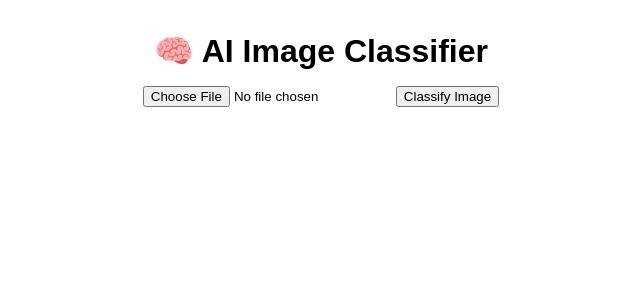
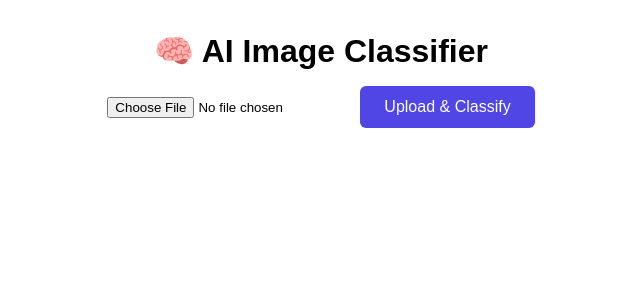
Before and after one commit to CanniJr/ai-image-classifier-infra, a React (Vite) app in the folder frontend/: page / in a window 1280 px wide. Shown: the top 300 px of the page, without its empty margins (319-959 px from the left). Built offline with nearby package versions, Linux system fonts and the light colour scheme.

Commit message:
more changes on app

```diff
--- a/frontend/src/App.jsx
+++ b/frontend/src/App.jsx
@@ -73,9 +73,7 @@ function App() {
         </div>
       )}
 
-      <ClassifyButton isActive={loading} onClick={handleUpload} />
-
-      {/* <button
+      <button
         onClick={handleUpload}
         disabled={loading || !file}
         style={{
@@ -90,7 +88,7 @@ function App() {
         }}
       >
         {loading ? "Classifying..." : "Upload & Classify"}
-      </button> */}
+      </button>
 
       {prediction && (
         <div
```
